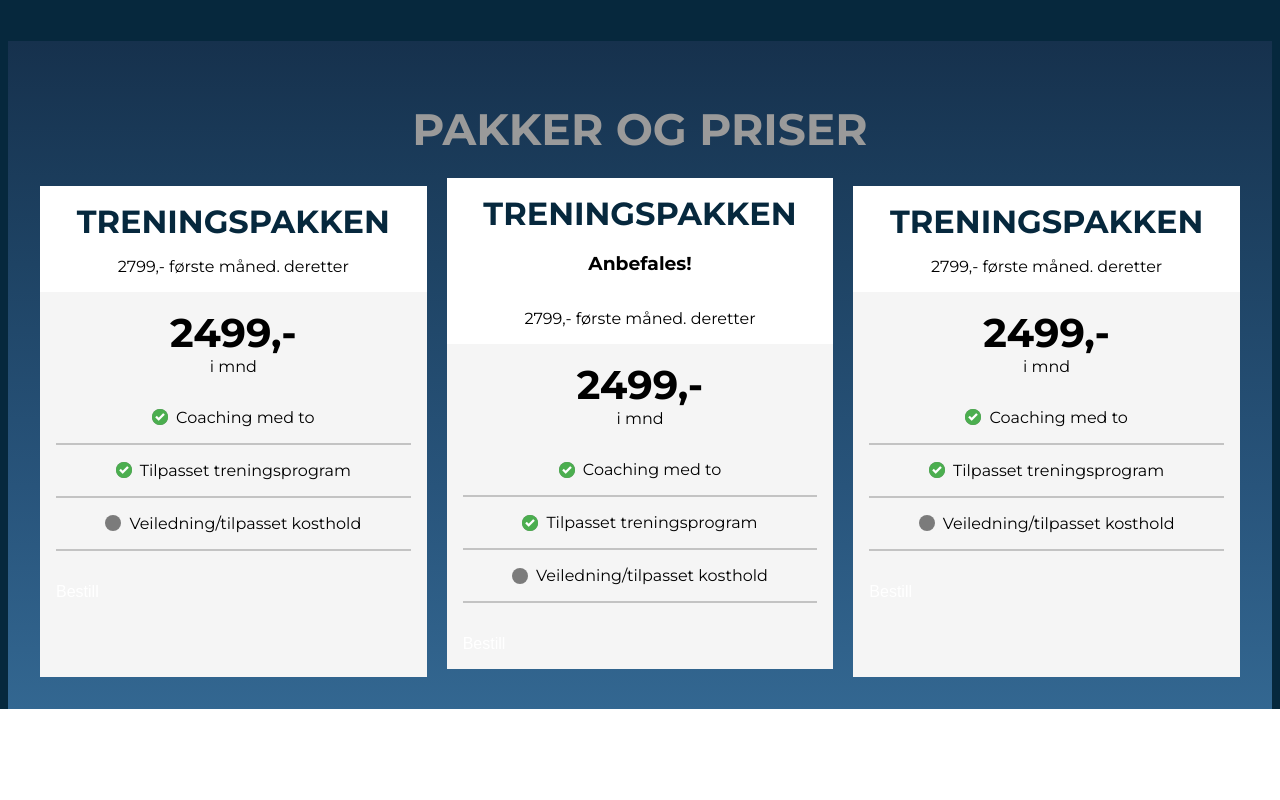
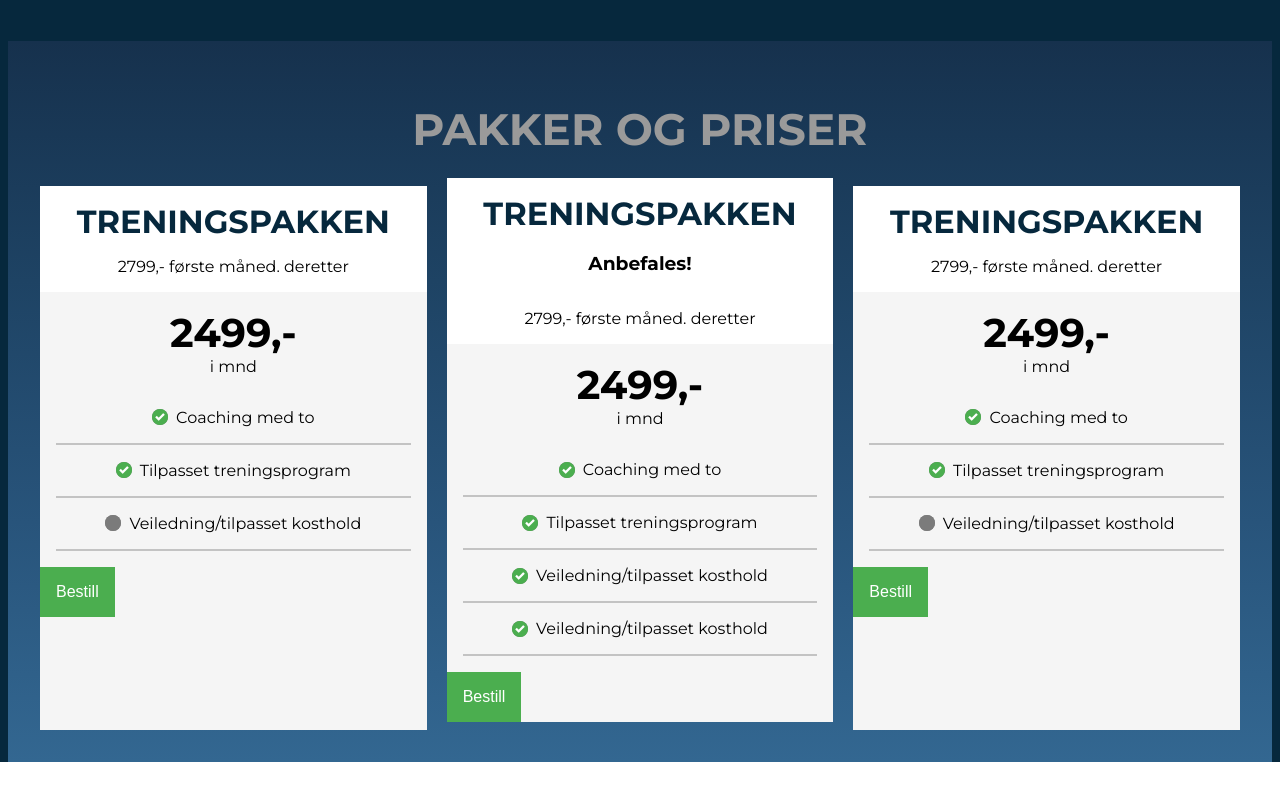
Before and after one commit to Oatre/ebccd, a React (Create React App) app: page / in a window 1280 px wide. Shown: the part 1612-2412 px from the top of the page. Built offline with nearby package versions, Linux system fonts and the light colour scheme.

Commit message:
Added logic for reading packages data from json file, and fixed some styling

```diff
--- /dev/null
+++ b/src/Components/Programpackages/PackageItem.jsx
@@ -0,0 +1,43 @@
+import React from 'react'
+import checkmark from '../../Assets/checkmark.png';
+import Button from '../Button/Button';
+
+const PackageItem = (item) => {
+
+  return (
+    <li className="card-list-item">
+        <div className="headline-wrapper">
+            <h2>{item.pack.title}</h2>
+            {
+            item.pack.titleIngress &&
+                <h3>{item.pack.titleIngress}</h3>
+            }
+            <p>{item.pack.subtitle}</p>
+        </div>
+        <div className="price-wrapper">
+            <h3>{item.pack.price}</h3>
+            <p>{item.pack.priceSubTitle}</p>
+        </div>
+        <ul className="info-list">
+        {
+            item.pack.benefits && item.pack.benefits.map((benefit) => (
+            <li className="info-item" key={benefit.id}>
+                <div className="dot">
+                {
+                    benefit.included ?
+                    <img src= {checkmark} alt="checkmark" />
+                    :
+                    <div className="dot" />
+                }
+                </div>
+                <p>{benefit.benefitTitle}</p>
+            </li>
+            ))
+        }
+        </ul>
+        <Button label= "Bestill"/>
+    </li>
+  )
+}
+
+export default PackageItem
--- a/src/Components/Programpackages/PackagesSection.jsx
+++ b/src/Components/Programpackages/PackagesSection.jsx
@@ -1,8 +1,8 @@
 import React from 'react';
 import './packagessection.css';
-import checkmark from '../../Assets/checkmark.png';
-import Button from '../Button/Button';
 
+import trainingPackages from './packages.json'
+import PackageItem from './PackageItem';
 
 
 const PackagesSection = () => {
@@ -10,99 +10,11 @@ const PackagesSection = () => {
     <div className="packs-wrapper">
       <h1>Pakker og priser</h1>
       <ul className="card-list">
-        {/* Pakke 1 */}
-        <li className="card-list-item">
-          <div className="headline-wrapper">
-            <h2>Treningspakken</h2>
-            <p>2799,- første måned. deretter</p>
-          </div>
-          <div className="price-wrapper">
-            <h3>2499,-</h3>
-            <p>i mnd</p>
-          </div>
-          <ul className="info-list">
-            <li className="info-item">
-              <div className="dot">
-                <img src= {checkmark} alt="checkmark" />
-              </div>
-              <p>Coaching med to</p>
-            </li>
-            <li className="info-item">
-              <div className="dot">
-                <img src= {checkmark} alt="checkmark" />
-              </div>
-              <p>Tilpasset treningsprogram</p>
-            </li>
-            <li className="info-item">
-              <div className="dot"></div>
-              <p>Veiledning/tilpasset kosthold</p>
-            </li>
-          </ul>
-          <Button label= "Bestill"/>
-        </li>
-        {/* Pakke 2 */}
-        <li className="card-list-item">
-          <div className="headline-wrapper">
-            <h2>Treningspakken</h2>
-            <h3>Anbefales!</h3>
-            <p>2799,- første måned. deretter</p>
-          </div>
-          <div className="price-wrapper">
-            <h3>2499,-</h3>
-            <p>i mnd</p>
-          </div>
-          <ul className="info-list">
-            <li className="info-item">
-              <div className="dot">
-                <img src= {checkmark} alt="checkmark" />
-              </div>
-              <p>Coaching med to</p>
-            </li>
-            <li className="info-item">
-              <div className="dot">
-                <img src= {checkmark} alt="checkmark" />
-              </div>
-              <p>Tilpasset treningsprogram</p>
-            </li>
-            <li className="info-item">
-              <div className="dot"></div>
-              <p>Veiledning/tilpasset kosthold</p>
-            </li>
-          </ul>
-          <Button label= "Bestill"/>
-        </li>
-        {/* Pakke 3 */}
-        <li className="card-list-item">
-          <div className="headline-wrapper">
-            <h2>Treningspakken</h2>
-            <p>2799,- første måned. deretter</p>
-          </div>
-          <div className="price-wrapper">
-            <h3>2499,-</h3>
-            <p>i mnd</p>
-          </div>
-          <ul className="info-list">
-            <li className="info-item">
-              <div className="dot">
-                <img src= {checkmark} alt="checkmark" />
-              </div>
-              <p>Coaching med to</p>
-            </li>
-            <li className="info-item">
-              <div className="dot">
-                <img src= {checkmark} alt="checkmark" />
-              </div>
-              <p>Tilpasset treningsprogram</p>
-            </li>
-            <li className="info-item">
-              <div className="dot"></div>
-              <p>Veiledning/tilpasset kosthold</p>
-            </li>
-          </ul>
-          <Button label= "Bestill"/>
-        </li>
-
-
+        {
+          trainingPackages && trainingPackages.map((trainingPackage) => (
+            <PackageItem key={trainingPackage.id} pack={trainingPackage}/>
+          ))
+        }
       </ul>
     </div>
 
--- /dev/null
+++ b/src/Components/Programpackages/packages.json
@@ -0,0 +1,80 @@
+[
+    {
+        "title": "Treningspakken",
+        "subtitle": "2799,- første måned. deretter",
+        "id": "1",
+        "price": "2499,-",
+        "priceSubTitle": "i mnd",
+        "benefits": [
+            {
+                "benefitTitle": "Coaching med to",
+                "included": true,
+                "id": "benefit-1"
+            },
+            {
+                "benefitTitle": "Tilpasset treningsprogram",
+                "included": true,
+                "id": "benefit-2"
+            },
+            {
+                "benefitTitle": "Veiledning/tilpasset kosthold",
+                "included": false,
+                "id": "benefit-3"
+            }
+        ]
+    },
+    {
+        "title": "Treningspakken",
+        "titleIngress": "Anbefales!",
+        "id": "2",
+        "subtitle": "2799,- første måned. deretter",
+        "price": "2499,-",
+        "priceSubTitle": "i mnd",
+        "benefits": [
+            {
+                "benefitTitle": "Coaching med to",
+                "included": true,
+                "id": "benefit-4"
+            },
+            {
+                "benefitTitle": "Tilpasset treningsprogram",
+                "included": true,
+                "id": "benefit-5"
+            },
+            {
+                "benefitTitle": "Veiledning/tilpasset kosthold",
+                "included": true,
+                "id": "benefit-6"
+            },
+            {
+                "benefitTitle": "Veiledning/tilpasset kosthold",
+                "included": true,
+                "id": "benefit-7"
+            }
+        ]
+    },
+    {
+        "title": "Treningspakken",
+        "subtitle": "2799,- første måned. deretter",
+        "id": "3",
+        "price": "2499,-",
+        "priceSubTitle": "i mnd",
+        "benefits": [
+            {
+                "benefitTitle": "Coaching med to",
+                "included": true,
+                "id": "benefit-8"
+            },
+            {
+                "benefitTitle": "Tilpasset treningsprogram",
+                "included": true,
+                "id": "benefit-9"
+            },
+            {
+                "benefitTitle": "Veiledning/tilpasset kosthold",
+                "included": false,
+                "id": "benefit-10"
+            }
+        ]
+    }
+]
--- a/src/Components/Programpackages/packagessection.css
+++ b/src/Components/Programpackages/packagessection.css
@@ -34,6 +34,10 @@ h1 {
 .card-list-item {
     background-color: #f5f5f5;
     min-width: 200px;
+}
+
+.card-list-item .navBtn {
+    background-color: #4bae4f;
 }
 
 .headline-wrapper, .price-wrapper {
```
Also changed, not shown: src/Components/Navbar/Navbar.jsx (+5 -5 lines).
